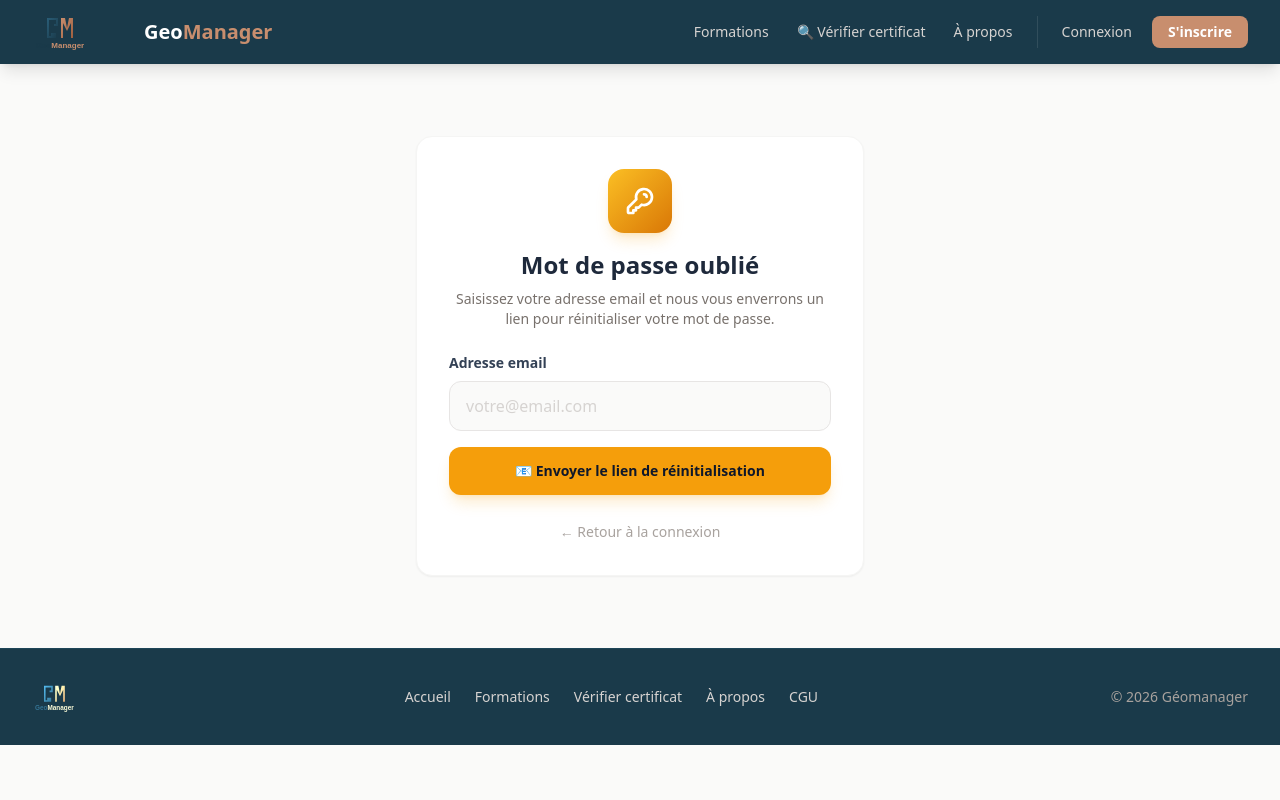
After one commit to mamelk/Geomanager, a Django app: page /mot-de-passe-oublie/ in a window 1280 px wide. The commit adds this page. Run offline with Django 5.2, Linux system fonts and the light colour scheme; some libraries are stand-ins or nearby versions.

Commit message:
Feat: Add password reset by email + reset Admin/Admin user
- Réinitialisation du mot de passe par email (4 templates + URLs Django)
- Suppression de tous les utilisateurs, création du superuser Admin/Admin
- Configuration EMAIL_BACKEND pour console (dev) / SMTP (prod)

🤖 Generated with Codebuff
Co-Authored-By: Codebuff <noreply@codebuff.com>

```diff
--- a/courses/templates/courses/login.html
+++ b/courses/templates/courses/login.html
@@ -128,7 +128,7 @@
 
                     <!-- Mot de passe oublié -->
                     <div class="text-right">
-                        <a href="#" class="text-sm text-amber-600 hover:text-amber-700 font-medium">
+                        <a href="{% url 'courses:password_reset' %}" class="text-sm text-amber-600 hover:text-amber-700 font-medium">
                             Mot de passe oublié ?
                         </a>
                     </div>
--- /dev/null
+++ b/courses/templates/courses/password_reset_form.html
@@ -0,0 +1,49 @@
+{% extends "courses/base.html" %}
+{% block title %}Réinitialiser le mot de passe — Géomanager{% endblock %}
+
+{% block content %}
+<div class="max-w-md mx-auto mt-12">
+    <div class="bg-white rounded-2xl shadow-sm border border-stone-100 p-8">
+        <div class="text-center mb-6">
+            <div class="w-16 h-16 rounded-2xl bg-gradient-to-br from-amber-400 to-amber-600 flex items-center justify-center mx-auto mb-4 shadow-lg shadow-amber-500/20">
+                <svg class="w-8 h-8 text-white" fill="none" stroke="currentColor" viewBox="0 0 24 24">
+                    <path stroke-linecap="round" stroke-linejoin="round" stroke-width="2"
+                          d="M15 7a2 2 0 012 2m4 0a6 6 0 01-7.743 5.743L11 17H9v2H7v2H4a1 1 0 01-1-1v-2.586a1 1 0 01.293-.707l5.964-5.964A6 6 0 1121 9z"/>
+                </svg>
+            </div>
+            <h1 class="text-2xl font-extrabold text-slate-800">Mot de passe oublié</h1>
+            <p class="mt-2 text-stone-500 text-sm">
+                Saisissez votre adresse email et nous vous enverrons un lien pour réinitialiser votre mot de passe.
+            </p>
+        </div>
+
+        <form method="POST" class="space-y-4">
+            {% csrf_token %}
+            {% if form.email.errors %}
+            <div class="bg-red-50 border border-red-200 rounded-xl p-3">
+                <p class="text-sm text-red-600">{{ form.email.errors.0 }}</p>
+            </div>
+            {% endif %}
+            <div>
+                <label for="id_email" class="block text-sm font-semibold text-slate-700 mb-2">Adresse email</label>
+                <input type="email" name="email" id="id_email" required
+                       placeholder="votre@email.com"
+                       class="w-full px-4 py-3 rounded-xl border border-stone-200 bg-stone-50 text-slate-800
+                              focus:outline-none focus:ring-2 focus:ring-amber-500 focus:border-amber-500
+                              placeholder:text-stone-300">
+            </div>
+            <button type="submit"
+                    class="w-full py-3.5 rounded-xl bg-amber-500 hover:bg-amber-600 text-slate-900
+                           font-bold text-sm shadow-lg shadow-amber-500/20 transition-all">
+                📧 Envoyer le lien de réinitialisation
+            </button>
+        </form>
+
+        <div class="mt-6 text-center">
+            <a href="{% url 'courses:login' %}" class="text-sm text-stone-400 hover:text-amber-600 transition">
+                ← Retour à la connexion
+            </a>
+        </div>
+    </div>
+</div>
+{% endblock %}
--- a/courses/urls.py
+++ b/courses/urls.py
@@ -1,4 +1,5 @@
 from django.urls import path
+from django.contrib.auth import views as auth_views
 from . import views
 
 app_name = 'courses'
@@ -12,6 +13,23 @@ urlpatterns = [
     path('deconnexion/', views.logout_view, name='logout'),
     path('inscription/', views.register_view, name='register'),
     path('profil/', views.profile_view, name='profile'),
+
+    # Réinitialisation du mot de passe
+    path('mot-de-passe-oublie/', auth_views.PasswordResetView.as_view(
+        template_name='courses/password_reset_form.html',
+        email_template_name='courses/password_reset_email.html',
+        success_url='/courses/mot-de-passe-envoye/',
+    ), name='password_reset'),
+    path('mot-de-passe-envoye/', auth_views.PasswordResetDoneView.as_view(
+        template_name='courses/password_reset_done.html',
+    ), name='password_reset_done'),
+    path('reinitialiser/<uidb64>/<token>/', auth_views.PasswordResetConfirmView.as_view(
+        template_name='courses/password_reset_confirm.html',
+        success_url='/courses/mot-de-passe-reinitialise/',
+    ), name='password_reset_confirm'),
+    path('mot-de-passe-reinitialise/', auth_views.PasswordResetCompleteView.as_view(
+        template_name='courses/password_reset_complete.html',
+    ), name='password_reset_complete'),
     path('conditions-utilisation/', views.terms_view, name='terms'),
     path('a-propos/', views.a_propos_view, name='a_propos'),
 
```
Also changed, not shown: courses/templates/courses/password_reset_complete.html (added, +26 -0 lines), courses/templates/courses/password_reset_confirm.html (added, +50 -0 lines), courses/templates/courses/password_reset_done.html (added, +26 -0 lines), courses/templates/courses/password_reset_email.html (added, +15 -0 lines), geomanager/settings.py (+8 -5 lines).
